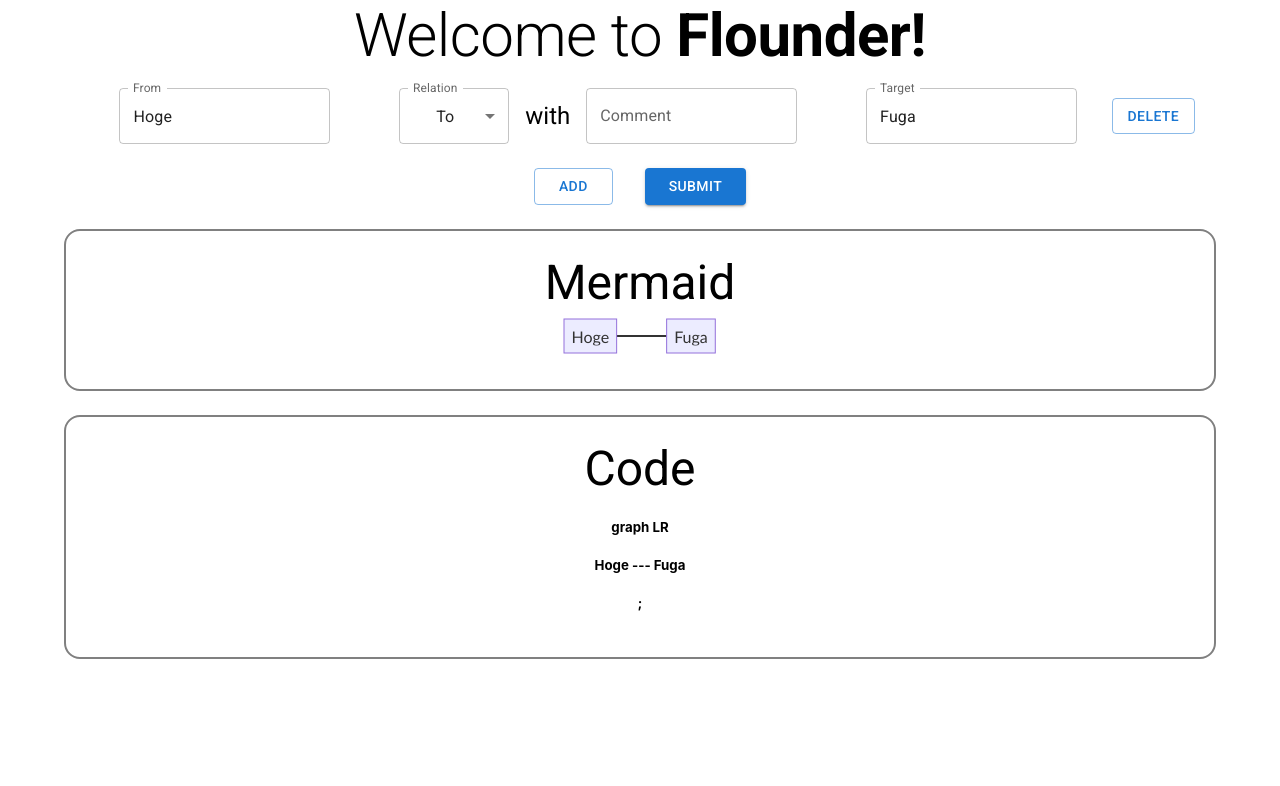
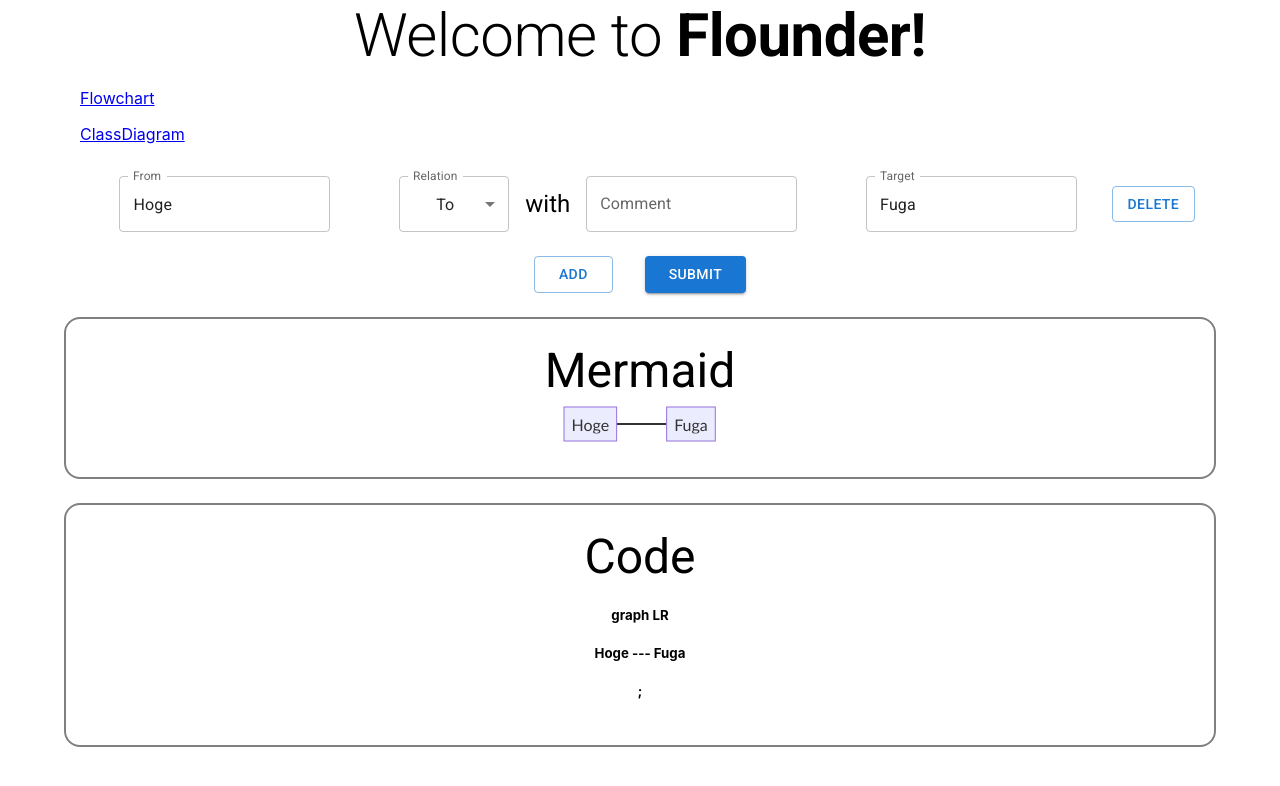
Before and after one commit to Watakumi/Flounder, a React (Vite) app: page / in a window 1280 px wide. Shown: the top 786 px of the page. Built offline with nearby package versions, Linux system fonts and the light colour scheme.

Commit message:
Add LinkList in App

```diff
--- a/src/App.tsx
+++ b/src/App.tsx
@@ -1,5 +1,6 @@
-import { Container, Typography } from '@mui/material';
-import { Route, Routes } from 'react-router-dom';
+import { Container, List, ListItem, Typography } from '@mui/material';
+import { Link, Route, Routes } from 'react-router-dom';
+import { ClassDiagram } from './components/ClassDiagram';
 import { Graph } from './components/Graph';
 
 function App() {
@@ -9,9 +10,18 @@
         Welcome to <span style={{ fontWeight: 'bold' }}>Flounder!</span>
       </Typography>
 
+      <List>
+        <ListItem>
+          <Link to="/">Flowchart</Link>
+        </ListItem>
+        <ListItem>
+          <Link to="/class">ClassDiagram</Link>
+        </ListItem>
+      </List>
+
       <Routes>
         <Route path="/" element={<Graph />} />
-        <Route path="hoge" element={<div>hoge</div>} />
+        <Route path="class" element={<ClassDiagram />} />
       </Routes>
     </Container>
   );
```
